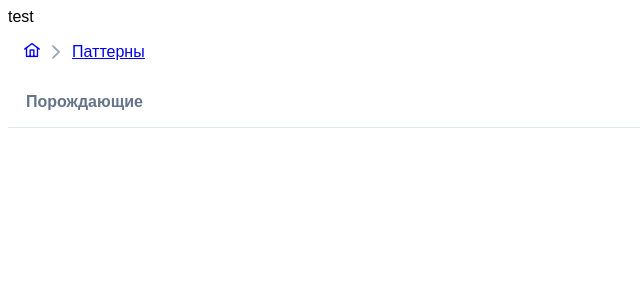
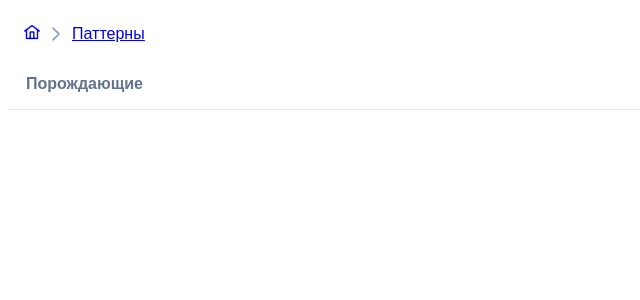
Before and after one commit to EvilEl/pattern, a Vue app: page / in a window 1280 px wide. Shown: the top 300 px of the page, without its empty margins (0-640 px from the left). Built offline with nearby package versions, Linux system fonts and the light colour scheme; a web font is replaced by a local one; what @highlightjs/vue-plugin would draw is missing.

Commit message:
fix: remove unsed

```diff
--- a/src/App.vue
+++ b/src/App.vue
@@ -6,7 +6,6 @@ const { fullPath } = usePathsMainPage()
 
 <template>
   <div>
-    test
     <Breadcrumb :home="{ url: '/', icon: 'pi pi-home' }" :model="fullPath">
       <template #item="{ item }">
         <div v-if="item.url">
```
